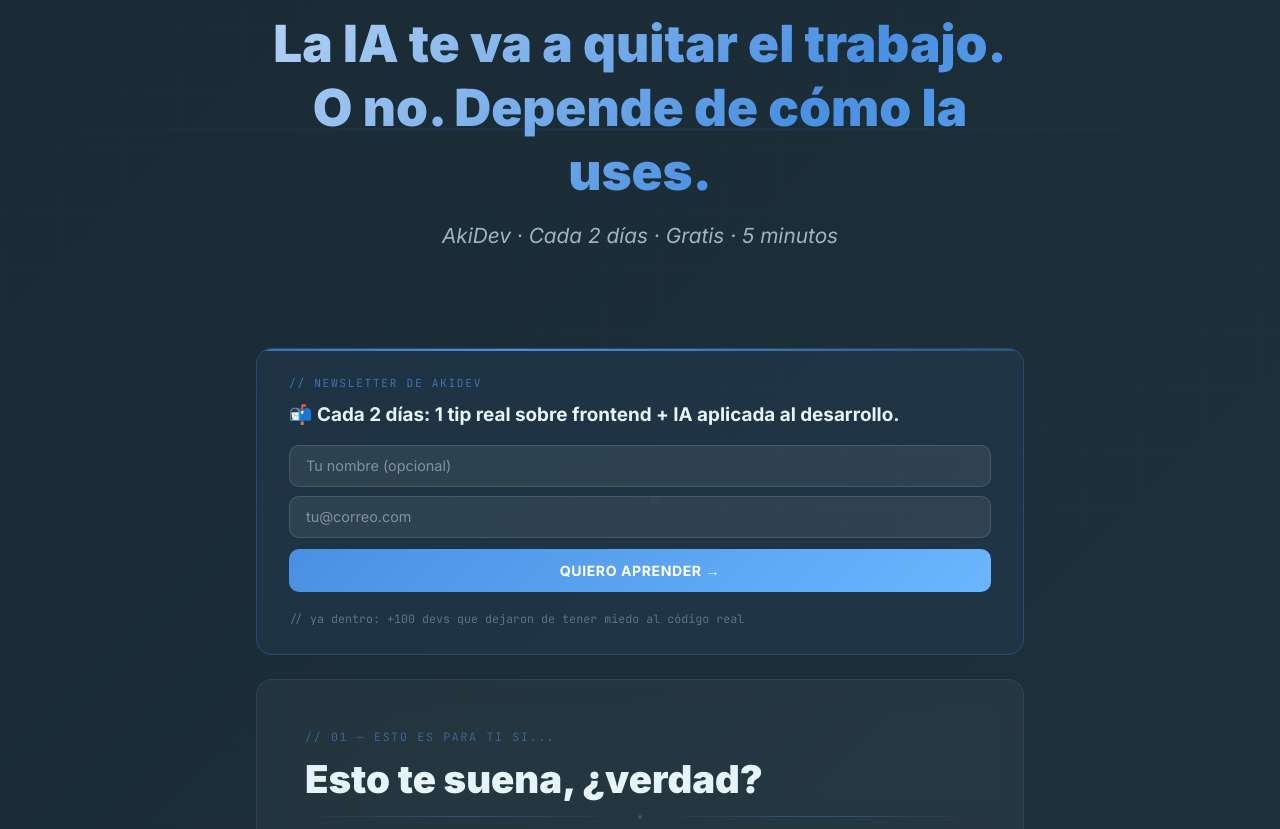
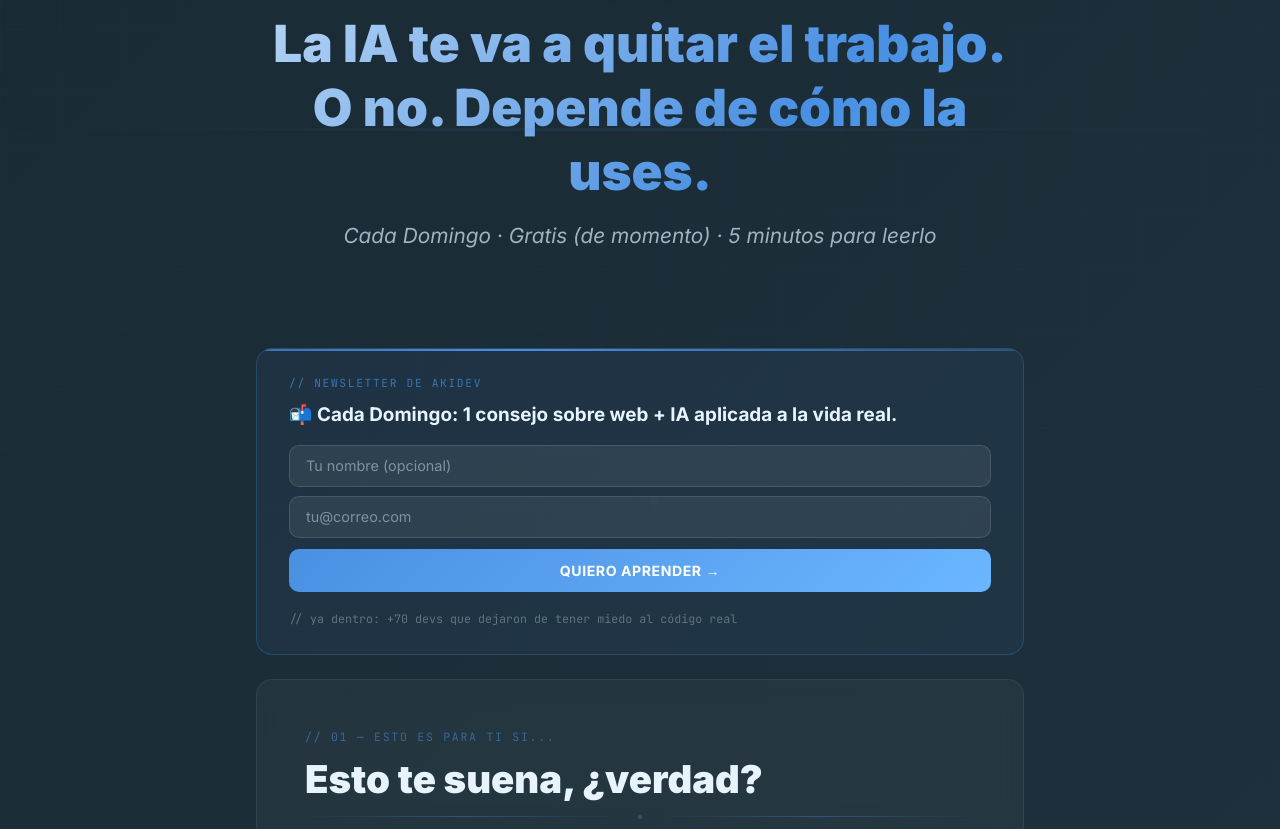
Before and after one commit to akidev-frontend/paginanewsletter, a plain HTML site: page index.html in a window 1280 px wide. Shown: the part 271-1100 px from the top of the page. Drawn offline with Linux system fonts and the light colour scheme.

Commit message:
Update subtitle for clarity and improved user engagement

```diff
--- a/index.html
+++ b/index.html
@@ -292,20 +292,20 @@
         </div>
       </div>
       <h1 class="main-title">La IA te va a quitar el trabajo.<br>O no. Depende de cómo la uses.</h1>
-      <p class="subtitle">AkiDev · Cada 2 días · Gratis · 5 minutos</p>
+      <p class="subtitle">Cada Domingo · Gratis (de momento) · 5 minutos para leerlo</p>
     </header>
 
     <!-- MINI CTA 0 -->
     <div class="mini-cta fade-in">
       <span class="mini-cta-label">// newsletter de AkiDev</span>
-      <p class="mini-cta-title">📬 Cada 2 días: 1 tip real sobre frontend + IA aplicada al desarrollo.</p>
+      <p class="mini-cta-title">📬 Cada Domingo: 1 consejo sobre web + IA aplicada a la vida real.</p>
       <div class="mini-cta-fields">
         <input type="text"  class="mini-cta-input" placeholder="Tu nombre (opcional)" data-name="0" />
         <input type="email" class="mini-cta-input" placeholder="tu@correo.com" data-cta="0" />
       </div>
       <button class="mini-cta-btn" onclick="submitMiniCta(0)">Quiero aprender →</button>
       <div class="mini-cta-msg" id="mini-msg-0"></div>
-      <p class="mini-cta-note">// ya dentro: +100 devs que dejaron de tener miedo al código real</p>
+      <p class="mini-cta-note">// ya dentro: +70 devs que dejaron de tener miedo al código real</p>
     </div>
 
     <!-- SECCIÓN 1: PARA QUIÉN ES ESTO -->
```
